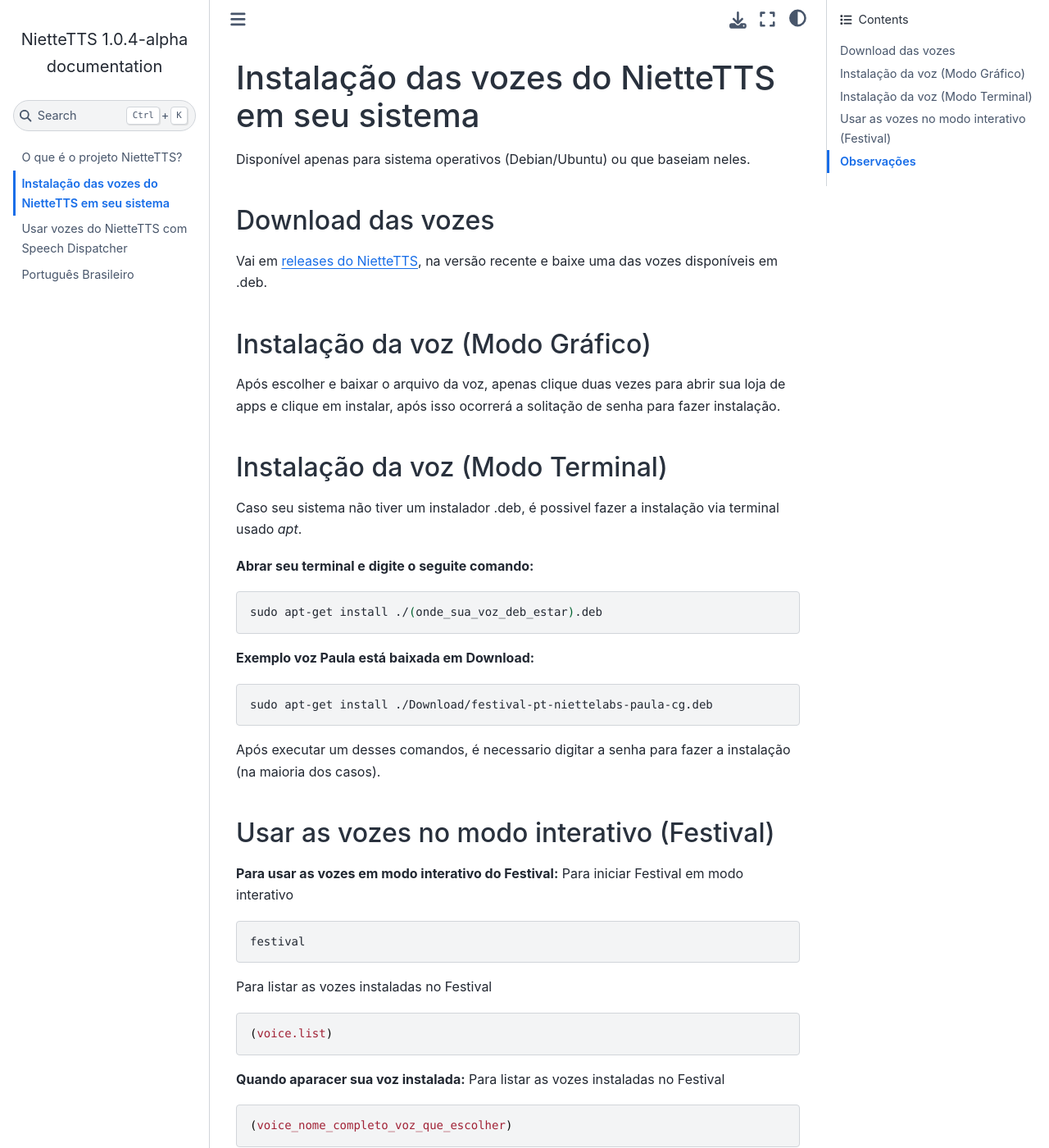
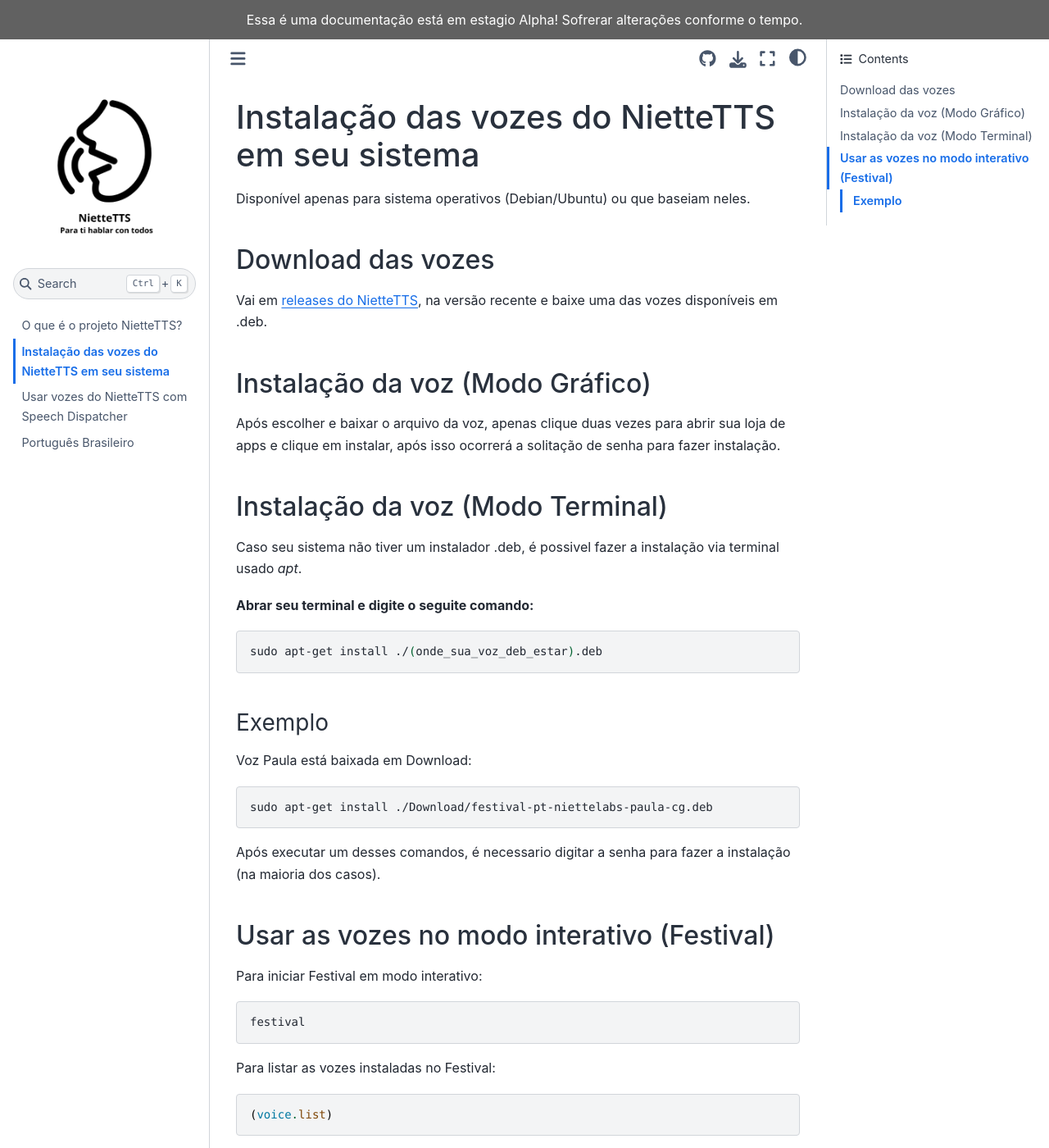
Before and after one commit to NietteLabs/niettelabs.github.io, a Sphinx documentation site: the page built from source/manual/instalacao/instalacao.md, in a window 1280 px wide and 1400 px high. Shown: the whole window at 82% size. Built offline with Sphinx 7.4.7 and the Sphinx Book theme 1.1.4, drawn with Linux system fonts in a browser that asks for light colours; some of the changed text lies outside the part shown.

Commit message:
Melhorando da doc, icone adicionado, descrições com cores de dica, observação, aviso

````diff
--- a/source/conf.py
+++ b/source/conf.py
@@ -7,14 +7,14 @@
 # https://www.sphinx-doc.org/en/master/usage/configuration.html#project-information
 
 project = 'NietteTTS'
-copyright = '2025, Pallas da Silva Guedes'
+copyright = '2024-%Y, Pallas da Silva Guedes'
 author = 'Pallas da Silva Guedes'
 release = '1.0.4-alpha'
 
 # -- General configuration ---------------------------------------------------
 # https://www.sphinx-doc.org/en/master/usage/configuration.html#general-configuration
 
-extensions = ['myst_parser']
+extensions = ['myst_parser', 'sphinx_togglebutton']
 templates_path = ['_templates']
 exclude_patterns = []
 source_suffix = {
@@ -24,8 +24,17 @@
 }
 language = 'pt-BR'
 
+html_theme_options = {
+	"repository_url": "https://github.com/NietteLabs/niettelabs.github.io",
+	"use_repository_button": True,
+	"announcement": "Essa é uma documentação está em estagio Alpha! Sofrerar alterações conforme o tempo.",
+}
+
 # -- Options for HTML output -------------------------------------------------
 # https://www.sphinx-doc.org/en/master/usage/configuration.html#options-for-html-output
 
 html_theme = 'sphinx_book_theme'
 html_static_path = ['_static']
+html_show_sphinx = True
+html_logo = '../imgs/NietteTTS.png'
+html_favicon = '../imgs/NietteTTS.png'
--- a/source/manual/instalacao/instalacao.md
+++ b/source/manual/instalacao/instalacao.md
@@ -19,9 +19,8 @@
 ```bash
 sudo apt-get install ./(onde_sua_voz_deb_estar).deb
 ```
-
-**Exemplo voz Paula está baixada em Download:**
-
+### Exemplo
+Voz Paula está baixada em Download:
 ```bash
 sudo apt-get install ./Download/festival-pt-niettelabs-paula-cg.deb
 ```
@@ -29,38 +28,38 @@
 Após executar um desses comandos, é necessario digitar a senha para fazer a instalação (na maioria dos casos).
 
 ## Usar as vozes no modo interativo (Festival)
-
-**Para usar as vozes em modo interativo do Festival:**
-Para iniciar Festival em modo interativo
+Para iniciar Festival em modo interativo:
 ```bash
 festival
 ```
 
-Para listar as vozes instaladas no Festival
-```lisp
+Para listar as vozes instaladas no Festival:
+```scheme
 (voice.list)
 ```
 
-**Quando aparacer sua voz instalada:**
-Para listar as vozes instaladas no Festival
-```lisp
-(voice_nome_completo_voz_que_escolher)
+Selecionar voz:
+```scheme
+(voice_nome_completo_voz_que_escolheu)
 ```
 
-**Exemplo para voz Paula**
-```lisp
+### Exemplo
+Usar a voz Paula para sintetizar texto:
+```scheme
 (voice_niettelabs_pt_paula_cg)
 ```
 
-**Fazer a voz falar**
-```lisp
+Sintetizar fala a partir um texto:
+```scheme
 (SayText "Seu texto Aqui")
 ```
 
-## Observações
-Caso houver aspas simples (') ou duplas ("), é necéssario colocar \ nelas para Festival conseguir ler
+```{admonition} Dica
+:class: tip
+Caso houver aspas simples (') ou duplas ("), é necéssario colocar \ nelas para Festival conseguir ler.
 
-**Exemplo**
-```lisp
+**Exemplo de texto com aspas duplas:**
+
+```scheme
 (SayText "O Livro \"Pequeno Manual Anti-Transfobia\" de Júlia Klee")
 ```
````
Also changed, not shown: source/index.rst (+5 -4 lines), source/lang/pt-br.md (+24 -1 lines), source/manual/instalacao/Speech_Dispatcher.md (+23 -13 lines), source/niettetts.md (+9 -3 lines), imgs/NietteTTS.png (added).
